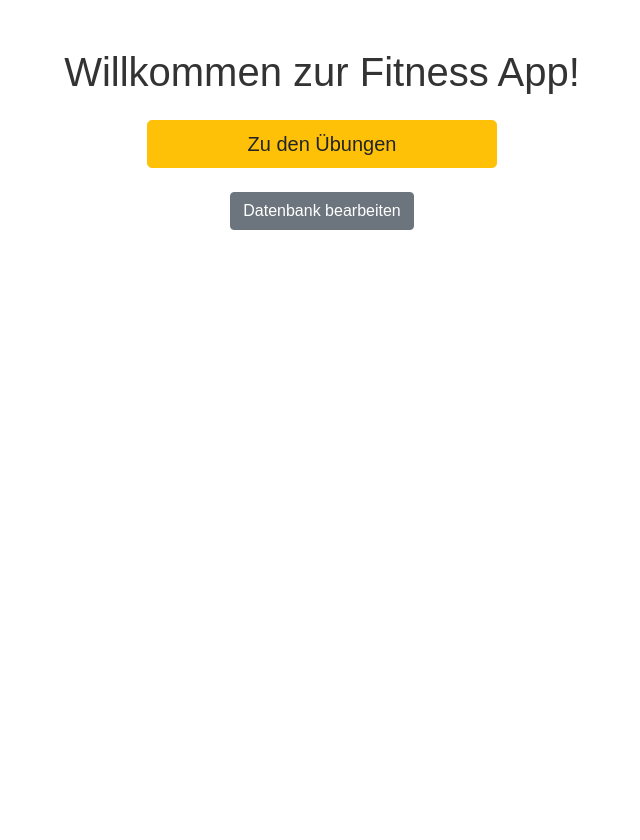
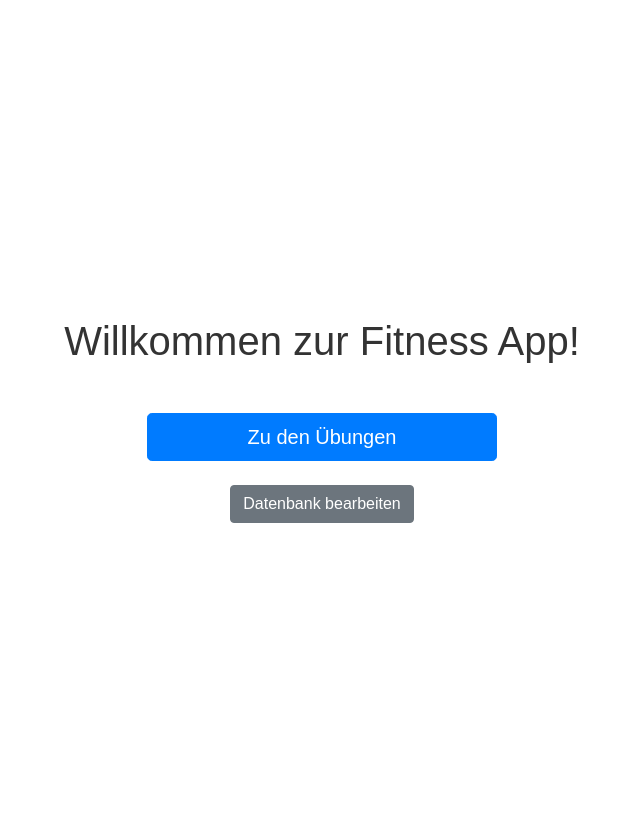
Before and after one commit to posudinmykola/FitnessApp, a Flask app: page / in a window 1280 px wide. Shown: the whole page, without its empty margins (318-958 px from the left). Before the commit the page ends 230 px from the top, so only its background shows below. Run offline with Flask 3, Linux system fonts and the light colour scheme; some libraries are stand-ins or nearby versions.

Commit message:
Block wurde zentriert und Abstand zum Text hinzugefuegt

```diff
--- a/templates/index.html
+++ b/templates/index.html
@@ -6,17 +6,22 @@
     <title>Fitness App</title>
     <link rel="stylesheet" href="{{ url_for('static', filename='css/bootstrap.min.css') }}">
     <link rel="stylesheet" href="{{ url_for('static', filename='style.css') }}">
+
+    <style>
+
+    </style>
 </head>
 <body>
-    <div class="container text-center mt-5">
-        <h1>Willkommen zur Fitness App!</h1>
+    <div class="d-flex justify-content-center align-items-center vh-100 ">
+        <div class="container text-center ">
+            <h1 class="mb-5">Willkommen zur Fitness App!</h1>
             <!-- <h2>Wählen Sie Ihr Level:</h2> -->
             <div class="row justify-content-center mt-4">
             <!-- <div class="col-md-4">
                     <a href="{{ url_for('level', level='einfach') }}" class="btn btn-primary btn-lg btn-block">Einfach</a>
                 </div> -->
                 <div class="col-md-4">
-                <a href="{{ url_for('level', level='mittel') }}" class="btn btn-warning btn-lg btn-block">Zu den Übungen</a>
+                    <a href="{{ url_for('level', level='mittel') }}" class="btn btn-primary btn-lg btn-block">Zu den Übungen</a>
                 </div>
                 <!-- <div class="col-md-4">
                     <a href="{{ url_for('level', level='schwer') }}" class="btn btn-danger btn-lg btn-block">Schwer</a>
@@ -25,5 +30,6 @@
             <a href="{{ url_for('edit_database') }}" class="btn btn-secondary mt-4">Datenbank bearbeiten</a>
         </div>
         <script src="{{ url_for('static', filename='js/bootstrap.min.js') }}"></script>
+        </div>
 </body>
 </html>
```
Lines whose indentation alone changed are shown as unchanged.
